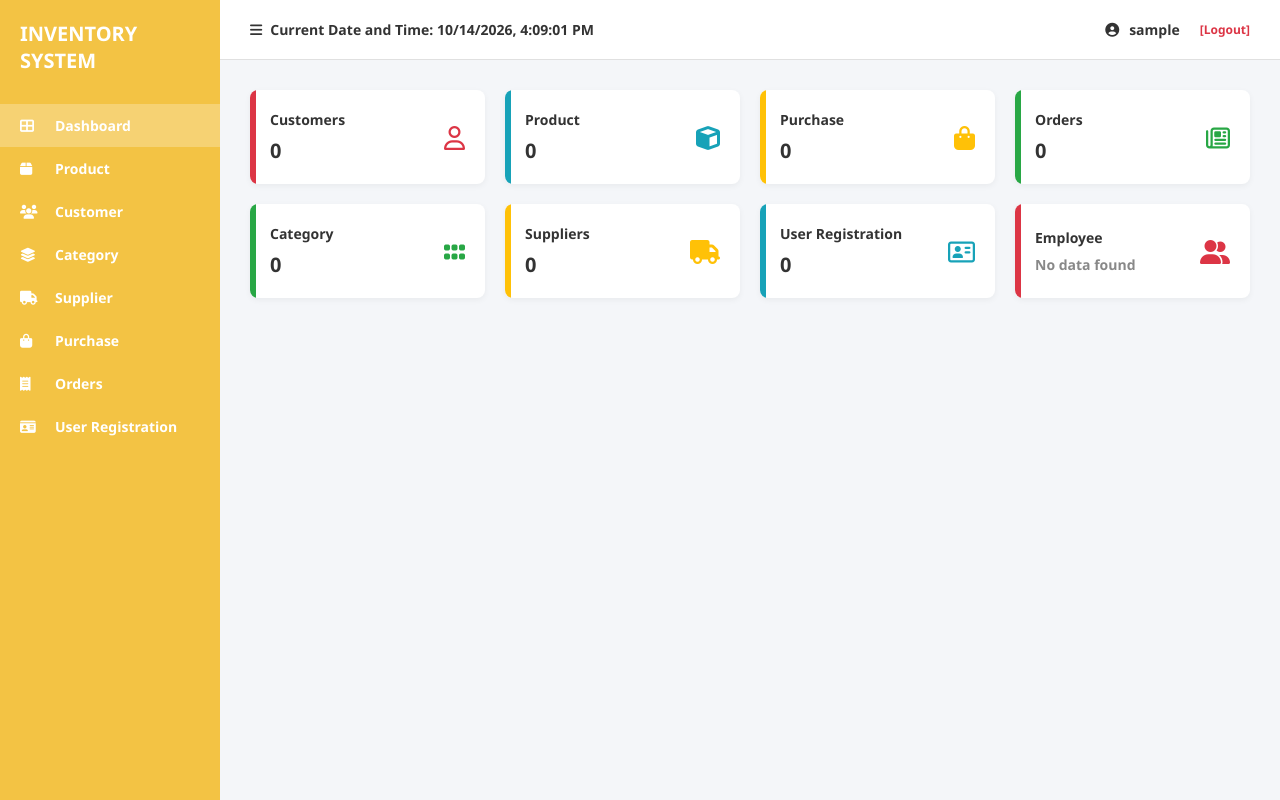
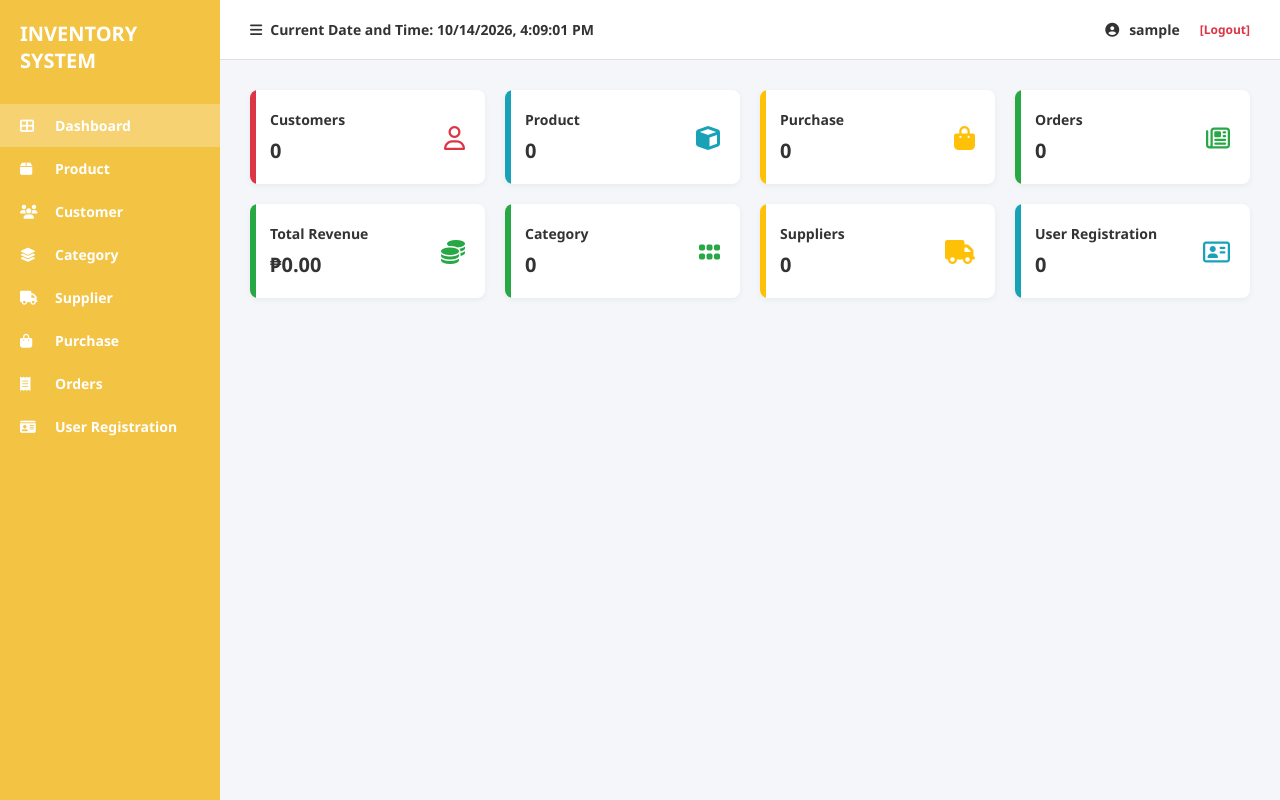
Before and after one commit to ec03plzo-afk/inventory-management-system, a Flask app: page / in a window 1280 px wide. Run offline with Flask 3, Linux system fonts and the light colour scheme; the visitor is signed in with stand-in values (Sample User, id 1); data that the repository does not hold is empty; some libraries are stand-ins or nearby versions.

Commit message:
Add Total Sales Revenue metric calculation and card to dashboard

```diff
--- a/app.py
+++ b/app.py
@@ -43,6 +43,8 @@ def init_db():
                 product_name VARCHAR(255) NOT NULL,
                 customer_name VARCHAR(255) DEFAULT 'Walk-in',
                 quantity INTEGER NOT NULL,
+                unit_price NUMERIC(10,2) DEFAULT 0.00,
+                total_price NUMERIC(10,2) DEFAULT 0.00,
                 order_date VARCHAR(100) NOT NULL
             );
         ''')
@@ -77,6 +79,7 @@ def init_db():
                 id SERIAL PRIMARY KEY,
                 item VARCHAR(255) NOT NULL,
                 quantity INTEGER NOT NULL,
+                price NUMERIC(10,2) DEFAULT 0.00,
                 category VARCHAR(255) DEFAULT 'General'
             );
         ''')
@@ -111,6 +114,8 @@ def init_db():
                 product_name TEXT NOT NULL,
                 customer_name TEXT DEFAULT 'Walk-in',
                 quantity INTEGER NOT NULL,
+                unit_price REAL DEFAULT 0.00,
+                total_price REAL DEFAULT 0.00,
                 order_date TEXT NOT NULL
             )
         ''')
@@ -145,6 +150,7 @@ def init_db():
                 id INTEGER PRIMARY KEY AUTOINCREMENT,
                 item TEXT NOT NULL,
                 quantity INTEGER NOT NULL,
+                price REAL DEFAULT 0.00,
                 category TEXT DEFAULT 'General'
             )
         ''')
@@ -213,6 +219,8 @@ def dashboard():
         total_suppliers = cur.fetchone()[0]
         cur.execute("SELECT COUNT(*) FROM orders;")
         total_orders = cur.fetchone()[0]
+        cur.execute("SELECT COALESCE(SUM(total_price), 0) FROM orders;")
+        total_revenue = float(cur.fetchone()[0])
         cur.execute("SELECT COUNT(*) FROM purchases;")
         total_purchases = cur.fetchone()[0]
         cur.execute("SELECT COUNT(*) FROM users;")
@@ -224,6 +232,8 @@ def dashboard():
         total_customers = conn.execute("SELECT COUNT(*) FROM customers;").fetchone()[0]
         total_suppliers = conn.execute("SELECT COUNT(*) FROM suppliers;").fetchone()[0]
         total_orders = conn.execute("SELECT COUNT(*) FROM orders;").fetchone()[0]
+        revenue_val = conn.execute("SELECT SUM(total_price) FROM orders;").fetchone()[0]
+        total_revenue = float(revenue_val) if revenue_val else 0.0
         total_purchases = conn.execute("SELECT COUNT(*) FROM purchases;").fetchone()[0]
         total_users = conn.execute("SELECT COUNT(*) FROM users;").fetchone()[0]
 
@@ -236,6 +246,7 @@ def dashboard():
         total_customers=total_customers,
         total_suppliers=total_suppliers,
         total_orders=total_orders,
+        total_revenue=total_revenue,
         total_purchases=total_purchases,
         total_users=total_users
     )
@@ -432,8 +443,10 @@ def add_order():
                 new_qty = prod['quantity'] - qty
                 cur.execute("UPDATE inventory SET quantity = %s WHERE id = %s;", (new_qty, product_id))
                 now_str = datetime.now().strftime("%Y-%m-%d %H:%M:%S")
-                cur.execute("INSERT INTO orders (product_id, product_name, customer_name, quantity, order_date) VALUES (%s, %s, %s, %s, %s);",
-                            (product_id, prod['item'], customer_name, qty, now_str))
+                unit_p = float(prod['price']) if prod['price'] else 0.0
+                tot_p = unit_p * qty
+                cur.execute("INSERT INTO orders (product_id, product_name, customer_name, quantity, unit_price, total_price, order_date) VALUES (%s, %s, %s, %s, %s, %s, %s);",
+                            (product_id, prod['item'], customer_name, qty, unit_p, tot_p, now_str))
                 conn.commit()
             else:
                 flash("Not enough stock available!")
@@ -444,8 +457,10 @@ def add_order():
                 new_qty = prod['quantity'] - qty
                 conn.execute('UPDATE inventory SET quantity = ? WHERE id = ?', (new_qty, product_id))
                 now_str = datetime.now().strftime("%Y-%m-%d %H:%M:%S")
-                conn.execute('INSERT INTO orders (product_id, product_name, customer_name, quantity, order_date) VALUES (?, ?, ?, ?, ?)',
-                             (product_id, prod['item'], customer_name, qty, now_str))
+                unit_p = float(prod['price']) if prod['price'] else 0.0
+                tot_p = unit_p * qty
+                conn.execute('INSERT INTO orders (product_id, product_name, customer_name, quantity, unit_price, total_price, order_date) VALUES (?, ?, ?, ?, ?, ?, ?)',
+                             (product_id, prod['item'], customer_name, qty, unit_p, tot_p, now_str))
                 conn.commit()
             else:
                 flash("Not enough stock available!")
@@ -688,17 +703,18 @@ def add_item():
 
     item_name = request.form.get('item')
     qty = request.form.get('quantity')
+    price = request.form.get('price', 0.0)
     category = request.form.get('category', 'General')
 
     if item_name and qty:
         conn, db_type = get_db_connection()
         if db_type == 'pg':
             cur = conn.cursor()
-            cur.execute("INSERT INTO inventory (item, quantity, category) VALUES (%s, %s, %s);", (item_name, int(qty), category))
+            cur.execute("INSERT INTO inventory (item, quantity, price, category) VALUES (%s, %s, %s, %s);", (item_name, int(qty), float(price), category))
             conn.commit()
             cur.close()
         else:
-            conn.execute('INSERT INTO inventory (item, quantity, category) VALUES (?, ?, ?)', (item_name, int(qty), category))
+            conn.execute('INSERT INTO inventory (item, quantity, price, category) VALUES (?, ?, ?, ?)', (item_name, int(qty), float(price), category))
             conn.commit()
         conn.close()
 
@@ -714,15 +730,16 @@ def edit_item(id):
     if request.method == 'POST':
         item_name = request.form.get('item')
         qty = request.form.get('quantity')
+        price = request.form.get('price', 0.0)
         category = request.form.get('category', 'General')
 
         if db_type == 'pg':
             cur = conn.cursor()
-            cur.execute("UPDATE inventory SET item = %s, quantity = %s, category = %s WHERE id = %s;", (item_name, int(qty), category, id))
+            cur.execute("UPDATE inventory SET item = %s, quantity = %s, price = %s, category = %s WHERE id = %s;", (item_name, int(qty), float(price), category, id))
             conn.commit()
             cur.close()
         else:
-            conn.execute('UPDATE inventory SET item = ?, quantity = ?, category = ? WHERE id = ?', (item_name, int(qty), category, id))
+            conn.execute('UPDATE inventory SET item = ?, quantity = ?, price = ?, category = ? WHERE id = ?', (item_name, int(qty), float(price), category, id))
             conn.commit()
         conn.close()
         return redirect(url_for('products'))
@@ -765,19 +782,19 @@ def export_csv():
     if db_type == 'pg':
         import psycopg2.extras
         cur = conn.cursor(cursor_factory=psycopg2.extras.DictCursor)
-        cur.execute("SELECT id, item, category, quantity FROM inventory ORDER BY id;")
+        cur.execute("SELECT id, item, category, quantity, price FROM inventory ORDER BY id;")
         inventory = cur.fetchall()
         cur.close()
     else:
-        inventory = conn.execute('SELECT id, item, category, quantity FROM inventory').fetchall()
+        inventory = conn.execute('SELECT id, item, category, quantity, price FROM inventory').fetchall()
     conn.close()
 
     output = io.StringIO()
     writer = csv.writer(output)
-    writer.writerow(['ID', 'Item Name', 'Category', 'Quantity'])
+    writer.writerow(['ID', 'Item Name', 'Category', 'Quantity', 'Price'])
 
     for row in inventory:
-        writer.writerow([row['id'], row['item'], row['category'], row['quantity']])
+        writer.writerow([row['id'], row['item'], row['category'], row['quantity'], row['price']])
 
     output.seek(0)
     return Response(
--- a/templates/dashboard.html
+++ b/templates/dashboard.html
@@ -100,6 +100,14 @@
                     <div class="card-icon"><i class="fa-regular fa-newspaper" style="color: #28a745;"></i></div>
                 </a>
 
+                <a href="/orders" class="card-item card-green">
+                    <div class="card-info">
+                        <h4>Total Revenue</h4>
+                        <p>₱{{ "%.2f"|format(total_revenue) }}</p>
+                    </div>
+                    <div class="card-icon"><i class="fa-solid fa-coins" style="color: #28a745;"></i></div>
+                </a>
+
                 <a href="/categories" class="card-item card-green">
                     <div class="card-info">
                         <h4>Category</h4>
@@ -123,14 +131,6 @@
                     </div>
                     <div class="card-icon"><i class="fa-regular fa-address-card" style="color: #17a2b8;"></i></div>
                 </a>
-
-                <div class="card-item card-red">
-                    <div class="card-info">
-                        <h4>Employee</h4>
-                        <p style="font-size: 14px; color: #888;">No data found</p>
-                    </div>
-                    <div class="card-icon"><i class="fa-solid fa-user-group" style="color: #dc3545;"></i></div>
-                </div>
             </div>
         </div>
     </div>
```
